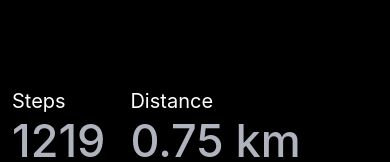
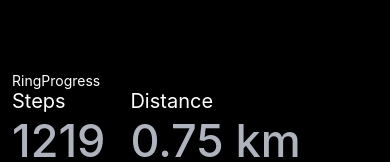
Before and after one commit to Noah-Amoo/StepCount, a React Native app in the folder StepCounter/: screen / in a window 390 px wide. Shown: the part 250-412 px from the top of the page. Built offline with nearby package versions, Linux system fonts and the light colour scheme.

Commit message:
Added the RingProgress component

```diff
--- a/StepCounter/App.tsx
+++ b/StepCounter/App.tsx
@@ -1,12 +1,13 @@
 import { StatusBar } from 'expo-status-bar';
 import { StyleSheet, Text, View } from 'react-native';
 import { Value } from './src/components/Value';
+import RingProgress from './src/components/RingProgress';
 
 
 export default function App() {
   return (
     <View style={styles.container}>
-      <Text>Hello Counter</Text>
+      <RingProgress />
 
       <View style={styles.values}>
         <Value label = "Steps" value = "1219" />
--- /dev/null
+++ b/StepCounter/src/components/RingProgress.tsx
@@ -0,0 +1,12 @@
+import { View, Text } from 'react-native'
+import React from 'react'
+
+const RingProgress = () => {
+  return (
+    <View>
+      <Text style={{color: 'white'}}>RingProgress</Text>
+    </View>
+  )
+}
+
+export default RingProgress
```
